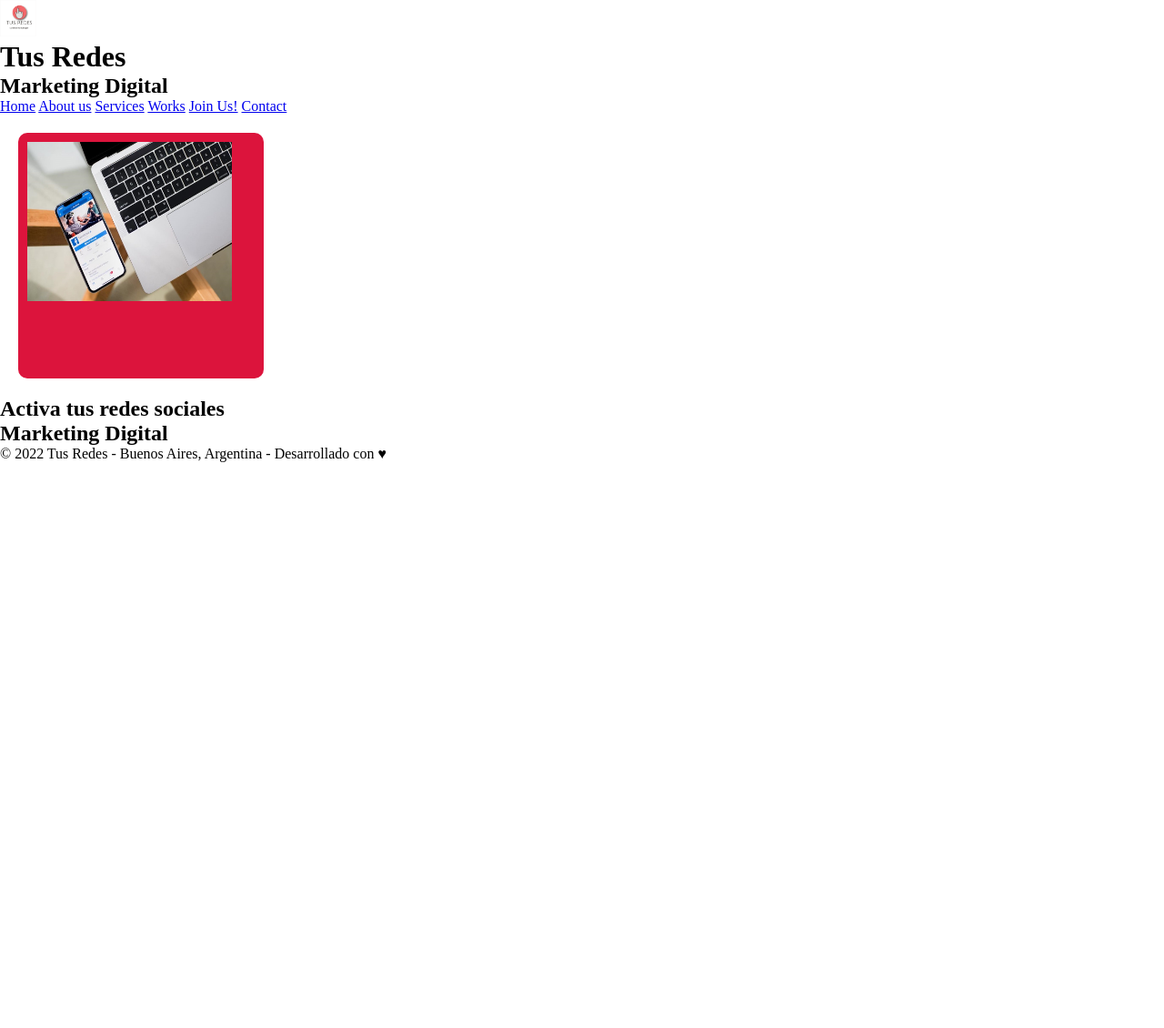
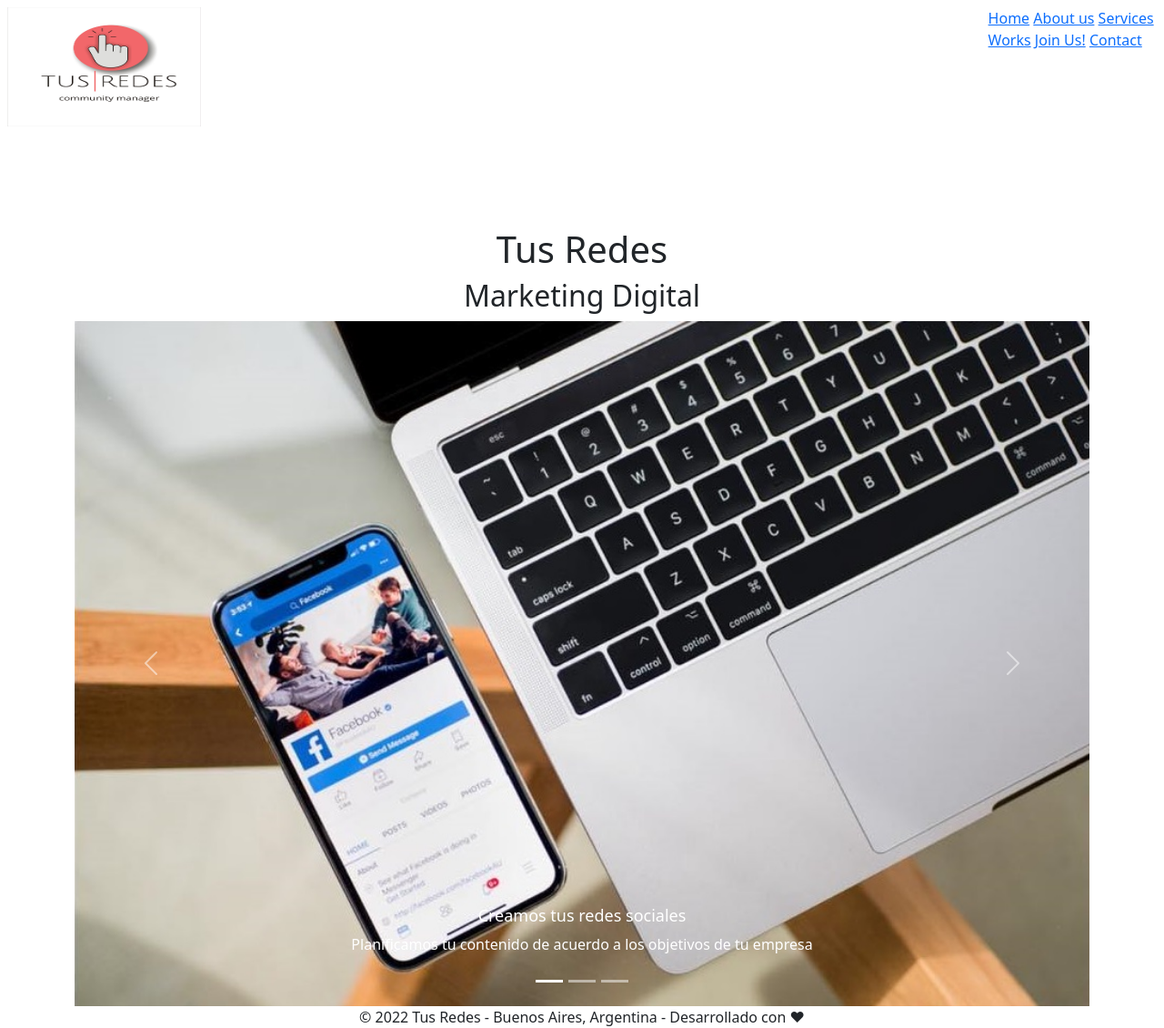
Before and after one commit to alejandramedrano/PFMedrano, a plain HTML site: page index.html in a window 1280 px wide. Shown: the whole page at 91% size. Before the commit the page ends 800 px from the top, so only its background shows below. Drawn offline with Linux system fonts and the light colour scheme.

Commit message:
Carrousel de fotos en el index y alineación de header y footer

```diff
--- a/index.html
+++ b/index.html
@@ -5,41 +5,91 @@
     <meta charset="UTF-8">
     <meta http-equiv="X-UA-Compatible" content="IE=edge">
     <meta name="viewport" content="width=device-width, initial-scale=1.0">
-    <link rel="stylesheet" href="./styles/styles.css"/>
+    <link rel="stylesheet" href="./styles/bootstrap-5.2.1-dist/css/bootstrap.min.css">
+    <link rel="stylesheet" href="./styles/styles.css" />
     <title>Activa tus redes sociales</title>
 
 
 </head>
+
 <body>
     <header>
-        <img class="header__logo" src="./assets/src/logo-espaciado-blanco.jpg" alt="">
-        <h1>Tus Redes</h1>
-        <h2>Marketing Digital</h2>
-        <nav>
+        <div class="d-flex mb-3">
+            <div class="me-auto p-2"><img class="header__logo" src="./assets/src/logo-espaciado-blanco.jpg" alt="">
+            </div>
+            <div class="p-2"> <nav>
                     <a href="./index.html">Home</a>
                     <a href="./about-us.html">About us</a>
                     <a href="./services.html">Services</a>
                     <a href="./works.html">Works</a>
                     <a href="./joinus!.html">Join Us!</a>
-            <a href="./contact.html">Contact</a>
+                    <a href="./contact.html">Contact</a></div>
         </nav>
+          </div>
+            <div class="d-flex justify-content-center">
+                <h1>Tus Redes</h1></div>
+                <div class="d-flex justify-content-center"><h2>Marketing Digital</h2>
+            </div>
+            </div>
+
     </header>
-
     <main>
         <section>
+            <div class="container">
                 <article class="home">
-                   <div class="box__1">
-                    <img class="image-continer" src="./assets/src/home.jpg" alt="" class="home__img">
+                    <div id="carouselExampleCaptions" class="carousel slide" data-bs-ride="false">
+                        <div class="carousel-indicators">
+                            <button type="button" data-bs-target="#carouselExampleCaptions" data-bs-slide-to="0"
+                                class="active" aria-current="true" aria-label="Slide 1"></button>
+                            <button type="button" data-bs-target="#carouselExampleCaptions" data-bs-slide-to="1"
+                                aria-label="Slide 2"></button>
+                            <button type="button" data-bs-target="#carouselExampleCaptions" data-bs-slide-to="2"
+                                aria-label="Slide 3"></button>
                         </div>
-                    <h2 class="home__title">Activa tus redes sociales </h2>
-                    <h2 class="home__subtitle">Marketing Digital</h2>
+                        <div class="carousel-inner">
+                            <div class="carousel-item active">
+                                <img src="./assets/src/home.jpg" class="d-block w-100" alt="Imagen de facebook">
+                                <div class="carousel-caption d-none d-md-block">
+                                    <h3 class="carousel__titlefont">Creamos tus redes sociales</h3>
+                                    <p>Planificamos tu contenido de acuerdo a los objetivos de tu empresa</p>
+                                </div>
+                            </div>
+                            <div class="carousel-item">
+                                <img src="./assets/src/home1.jpg" class="d-block w-100"
+                                    alt="Imagen con visual studio code">
+                                <div class="carousel-caption d-none d-md-block">
+                                    <h3 class="carousel__titlefont">Desarrollamos tu sitio web</h3>
+                                    <p>Posicionamos tu SEO LOREM IPSUM</p>
+                                </div>
+                            </div>
+                            <div class="carousel-item">
+                                <img src="./assets/src/home2.jpg" class="d-block w-100" alt="imagen de iphone y laptop">
+                                <div class="carousel-caption d-none d-md-block">
+                                    <h3 class="carousel__titlefont">Third slide label</h3>
+                                    <p>Some representative placeholder content for the third slide.</p>
+                                </div>
+                            </div>
+                        </div>
+                        <button class="carousel-control-prev" type="button" data-bs-target="#carouselExampleCaptions"
+                            data-bs-slide="prev">
+                            <span class="carousel-control-prev-icon" aria-hidden="true"></span>
+                            <span class="visually-hidden">Previous</span>
+                        </button>
+                        <button class="carousel-control-next" type="button" data-bs-target="#carouselExampleCaptions"
+                            data-bs-slide="next">
+                            <span class="carousel-control-next-icon" aria-hidden="true"></span>
+                            <span class="visually-hidden">Next</span>
+                        </button>
                 </article>
+            </div>
         </section>
     </main>
+    <script src="./styles/bootstrap-5.2.1-dist/js/bootstrap.bundle.min.js"> </script>
+</body>
 <footer>
-        © 2022 Tus Redes -
+    <div class="d-flex justify-content-center">© 2022 Tus Redes -
     Buenos Aires, Argentina -
-        Desarrollado con ♥
+    Desarrollado con ♥</div>
 </footer>
-</body>
+
 </html>
--- a/styles/styles.css
+++ b/styles/styles.css
@@ -35,8 +35,8 @@
 
 .header__logo{
     display: inline-block;
-    width: 40px;
-    height: 40px;
+    width: 20%;
+    height:  60%;
 }
 
 .header__navegador{
@@ -53,3 +53,7 @@
     width: 100px;
     height: 100px;
 }
+
+.carousel__titlefont{
+    font-size: large ;
+}
```
Also changed, not shown: assets/src/home1.jpg (added), 1 other file. Lines whose indentation alone changed are shown as unchanged.
